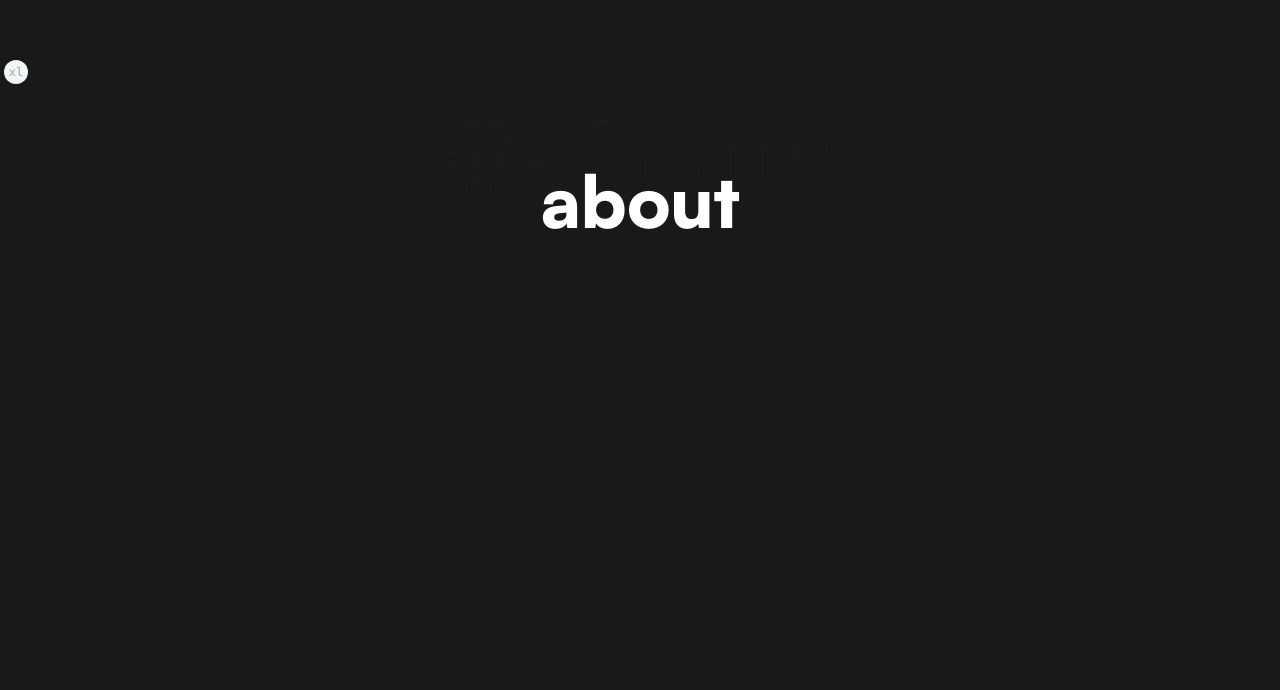
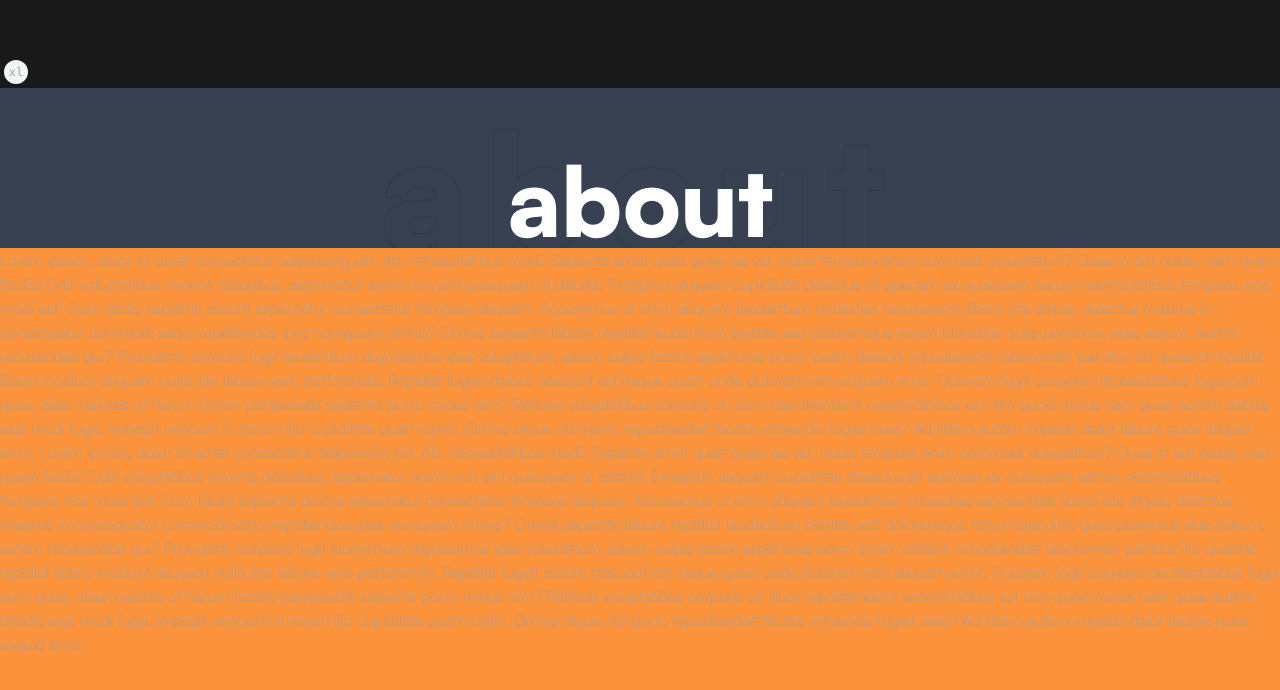
Before and after one commit to m-oniqu3/portfolio-v2, a Next.js app: page / in a window 1280 px wide. Shown: the part 712-1402 px from the top of the page. Before the commit the page ends 1024 px from the top, so only its background shows below. Built offline with nearby package versions, Linux system fonts and the light colour scheme.

Commit message:
made header sticky when content is visible

```diff
--- a/src/app/page.tsx
+++ b/src/app/page.tsx
@@ -1,14 +1,46 @@
+"use client";
+
+import Content from "@/components/Content";
 import Header from "@/components/Header";
 import Navbar from "@/components/Navbar";
 import Overview from "@/components/Overview";
 import { Fragment } from "react";
 
 export default function Home() {
+  // useEffect(() => {
+  //   const observer = new IntersectionObserver(
+  //     (entries, observer) => {
+  //       entries.forEach((entry) => {
+  //         if (entry.isIntersecting) {
+  //           console.log(entry);
+  //           setIsContentVisible(true);
+  //         } else {
+  //           setIsContentVisible(false);
+  //           observer.unobserve(entry.target);
+  //         }
+  //       });
+  //     },
+  //     {
+  //       root: null,
+  //       threshold: 0.9,
+  //       rootMargin: "0px",
+  //     }
+  //   );
+  //   if (ref.current) {
+  //     observer.observe(ref.current);
+  //   }
+  // }, [ref, setIsContentVisible]);
+
   return (
     <Fragment>
       <Navbar />
+
       <Overview />
-      <Header />
+      <main>
+        <Header />
+
+        <Content />
+      </main>
     </Fragment>
   );
 }
--- /dev/null
+++ b/src/components/Content.tsx
@@ -0,0 +1,87 @@
+"use client";
+
+import { useSectionContext } from "@/context/context";
+import { useEffect, useRef } from "react";
+
+const Content = () => {
+  const { isContentVisible, setIsContentVisible } = useSectionContext();
+  const ref = useRef<HTMLParagraphElement>(null);
+
+  useEffect(() => {
+    const observer = new IntersectionObserver(
+      (entries) => {
+        entries.forEach((entry) => {
+          if (entry.isIntersecting) {
+            console.log(entry);
+            setIsContentVisible(true);
+          } else {
+            setIsContentVisible(false);
+          }
+        });
+      },
+      {
+        root: null,
+        threshold: 1,
+        rootMargin: "0px",
+      }
+    );
+    if (ref.current) {
+      observer.observe(ref.current);
+    }
+  }, [ref, setIsContentVisible]);
+
+  return (
+    <div
+      ref={ref}
+      className={`${isContentVisible ? " overflow-y-scroll " : ""}`}
+    >
+      <p className="w-full bg-orange-400 h-[80vh]">
+        Lorem ipsum, dolor sit amet consectetur adipisicing elit. Ab,
+        necessitatibus modi! Sapiente amet quae quasi ea vel, nobis tempora enim
+        commodi voluptatum? Quas in aut nobis, nam quam facilis! Odit
+        voluptatibus minima doloribus, aspernatur animi non sint quisquam ut
+        debitis! Excepturi aliquam cupiditate delectus sit aperiam ex quisquam
+        earum necessitatibus tempore, eos modi est! Cum facilis sapiente dolore
+        aspernatur consectetur tempore aliquam. Accusamus ut enim aliquam
+        laudantium molestias recusandae libero iste atque, delectus maxime in
+        consequatur commodi sequi repellendus ipsa numquam omnis? Omnis sapiente
+        labore repellat laudantium beatae sed doloremque rerum blanditiis quas
+        possimus alias earum, autem recusandae qui? Provident, corporis fugit
+        laudantium dignissimos ipsa voluptatum, ipsum culpa facere asperiores
+        porro ipsam deleniti repudiandae laboriosam pariatur illo quaerat
+        repellat libero incidunt aliquam nulla iste labore vero perferendis.
+        Repellat fugiat dolore nesciunt est itaque quasi unde dolorem rem
+        aliquam error. Dolorem fugit corporis necessitatibus fuga cum quos,
+        alias maiores ut harum facere perspiciatis sapiente porro minus rem?
+        Ratione voluptatibus corporis ut, illum reprehenderit necessitatibus est
+        rem quod minus nam quae autem debitis eius modi fuga, impedit nesciunt
+        in rerum illo cupiditate quam optio. Omnis atque nisi porro repudiandae
+        facere reiciendis fugiat alias? Ad libero autem impedit dolor labore
+        quos aliquid error. Lorem ipsum, dolor sit amet consectetur adipisicing
+        elit. Ab, necessitatibus modi! Sapiente amet quae quasi ea vel, nobis
+        tempora enim commodi voluptatum? Quas in aut nobis, nam quam facilis!
+        Odit voluptatibus minima doloribus, aspernatur animi non sint quisquam
+        ut debitis! Excepturi aliquam cupiditate delectus sit aperiam ex
+        quisquam earum necessitatibus tempore, eos modi est! Cum facilis
+        sapiente dolore aspernatur consectetur tempore aliquam. Accusamus ut
+        enim aliquam laudantium molestias recusandae libero iste atque, delectus
+        maxime in consequatur commodi sequi repellendus ipsa numquam omnis?
+        Omnis sapiente labore repellat laudantium beatae sed doloremque rerum
+        blanditiis quas possimus alias earum, autem recusandae qui? Provident,
+        corporis fugit laudantium dignissimos ipsa voluptatum, ipsum culpa
+        facere asperiores porro ipsam deleniti repudiandae laboriosam pariatur
+        illo quaerat repellat libero incidunt aliquam nulla iste labore vero
+        perferendis. Repellat fugiat dolore nesciunt est itaque quasi unde
+        dolorem rem aliquam error. Dolorem fugit corporis necessitatibus fuga
+        cum quos, alias maiores ut harum facere perspiciatis sapiente porro
+        minus rem? Ratione voluptatibus corporis ut, illum reprehenderit
+        necessitatibus est rem quod minus nam quae autem debitis eius modi fuga,
+        impedit nesciunt in rerum illo cupiditate quam optio. Omnis atque nisi
+        porro repudiandae facere reiciendis fugiat alias? Ad libero autem
+        impedit dolor labore quos aliquid error.
+      </p>
+    </div>
+  );
+};
+
+export default Content;
--- a/src/components/Header.tsx
+++ b/src/components/Header.tsx
@@ -2,9 +2,13 @@
 
 import { satoshiBlack } from "@/components/utils/font";
 import { useSectionContext } from "@/context/context";
+import { useRef } from "react";
 
 const Header = () => {
-  const { sections, currentSection } = useSectionContext();
+  const { sections, currentSection, isContentVisible } = useSectionContext();
+  const ref = useRef<HTMLElement>(null);
+
+  console.log(isContentVisible);
 
   const renderSections = sections.map((section, index) => {
     const { id, name } = section;
@@ -16,12 +20,12 @@ const Header = () => {
         style={{
           transform: `translateX(${(index - currentSection) * 100}%)`,
         }}
-        className={`${satoshiBlack.className} absolute top-0 h-56 w-screen text-7xl transition duration-500 `}
+        className={`${satoshiBlack.className} absolute top-0 h-full w-screen text-7xl transition duration-500 md:text-8xl`}
       >
-        <h1 className="absolute top-5 text-8xl w-screen -z-10 grid place-items-center">
-          <span className="stroked tracking-widest w-fit">#{name}</span>
+        <h1 className="absolute top-5 text-8xl w-screen -z-10 grid place-items-center md:text-[10rem]">
+          <span className="stroked tracking-widest w-fit">{name}</span>
         </h1>
-        <h1 className={`grid place-items-center h-full text-secondary`}>
+        <h1 className={`flex items-end justify-center h-full text-secondary`}>
           {name}
         </h1>
       </article>
@@ -29,7 +33,11 @@ const Header = () => {
   });
 
   return (
-    <header className="h-56 w-screen relative flex overflow-hidden">
+    <header
+      ref={ref}
+      className={`h-[20vh] w-screen relative flex overflow-hidden bg-gray-700
+      `}
+    >
       {renderSections}
     </header>
   );
--- a/src/context/context.tsx
+++ b/src/context/context.tsx
@@ -21,6 +21,8 @@ type SectionContext = {
   maxSections: number;
   nextSection: () => void;
   prevSection: () => void;
+  isContentVisible: boolean;
+  setIsContentVisible: Dispatch<SetStateAction<boolean>>;
 };
 
 export const SectionContext = createContext<SectionContext | null>(null);
@@ -34,6 +36,8 @@ export default function SectionContextProvider(props: Props) {
     { id: 2, name: "skills" },
     { id: 3, name: "contact" },
   ];
+
+  const [isContentVisible, setIsContentVisible] = useState(false);
 
   const [currentSection, setCurrentSection] = useState(0);
   const maxSections = sections.length - 1;
@@ -55,6 +59,8 @@ export default function SectionContextProvider(props: Props) {
     maxSections,
     nextSection,
     prevSection,
+    isContentVisible,
+    setIsContentVisible,
   };
 
   return (
```
